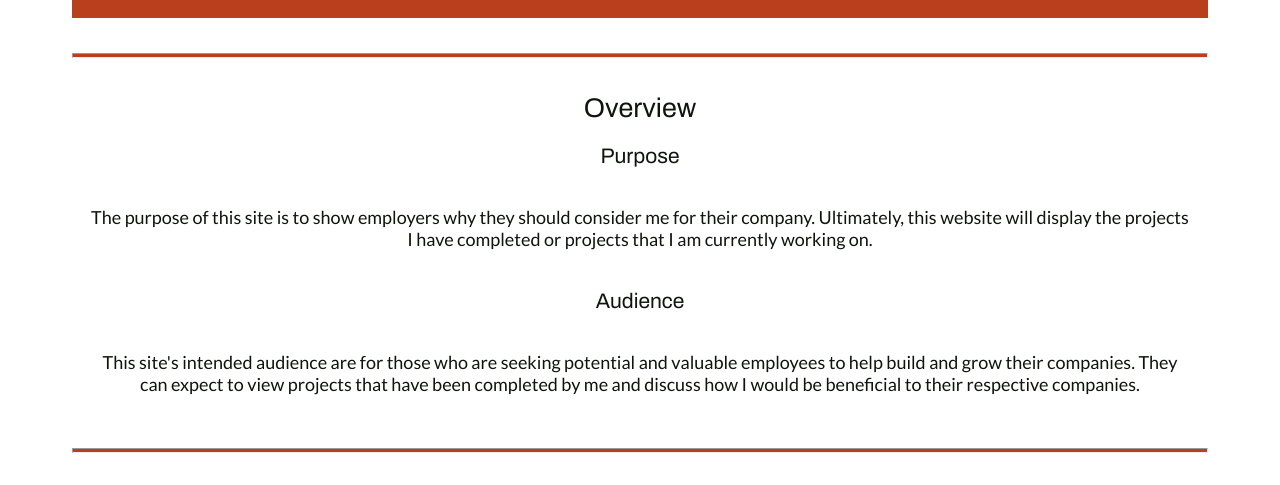
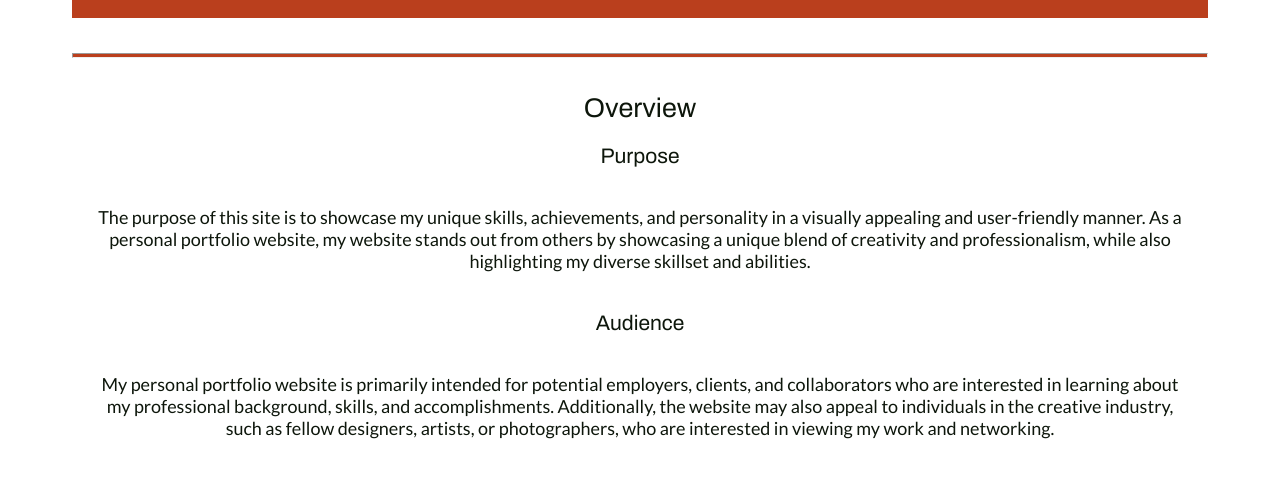
Before and after one commit to nmoya5226/wdd130, a plain HTML site: page project_portfolio/site-plan.html in a window 1280 px wide. Shown: the part 283-768 px from the top of the page. Drawn offline with Linux system fonts and the light colour scheme.

Commit message:
updated fonts and statements

```diff
--- a/project_portfolio/site-plan.html
+++ b/project_portfolio/site-plan.html
@@ -21,11 +21,11 @@
       <hr>
       <h2>Overview</h2>
       <h3>Purpose</h3>
-      <p>The purpose of this site is to show employers why they should consider me for their company. Ultimately, this website will display the projects I have completed or projects that I am currently working on.  </p>  <!-- change this -->
+      <p>The purpose of this site is to showcase my unique skills, achievements, and personality in a visually appealing and user-friendly manner. As a personal portfolio website, my website stands out from others by showcasing a unique blend of creativity and professionalism, while also highlighting my diverse skillset and abilities.  </p>  <!-- change this -->
 
 
       <h3>Audience</h3>
-      <p>This site's intended audience are for those who are seeking potential and valuable employees to help build and grow their companies. They can expect to view projects that have been completed by me and discuss how I would be beneficial to their respective companies.  </p>  <!-- change this -->
+      <p>My personal portfolio website is primarily intended for potential employers, clients, and collaborators who are interested in learning about my professional background, skills, and accomplishments. Additionally, the website may also appeal to individuals in the creative industry, such as fellow designers, artists, or photographers, who are interested in viewing my work and networking.  </p>  <!-- change this -->
 
       <hr>
       <h2>Branding</h2>
--- a/project_portfolio/styles/site-plan.css
+++ b/project_portfolio/styles/site-plan.css
@@ -11,8 +11,8 @@ Fonts are separated by a | */
   --accent2-color: #9999A1;
 
   /* change the values below to your chosen font(s) */
-  --heading-font: "Archivo", sans-serif;
-  --paragraph-font: 'Lato', sans-serif;
+  --heading-font: 'Archivo', 'Helvetica', sans-serif;
+  --paragraph-font: 'Lato', 'Helvetica', sans-serif;
 
   /* these colors below should be chosen from among your palette colors above */
   --headline-color-on-white: #0D160B;  /* headlines on a white background */
```
